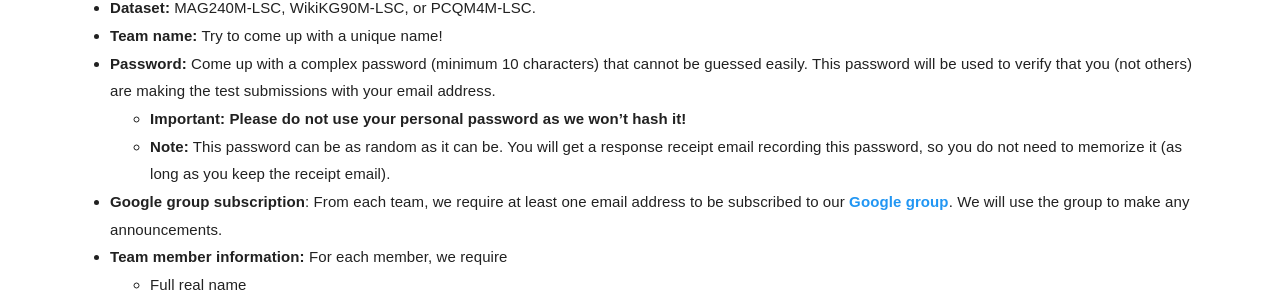
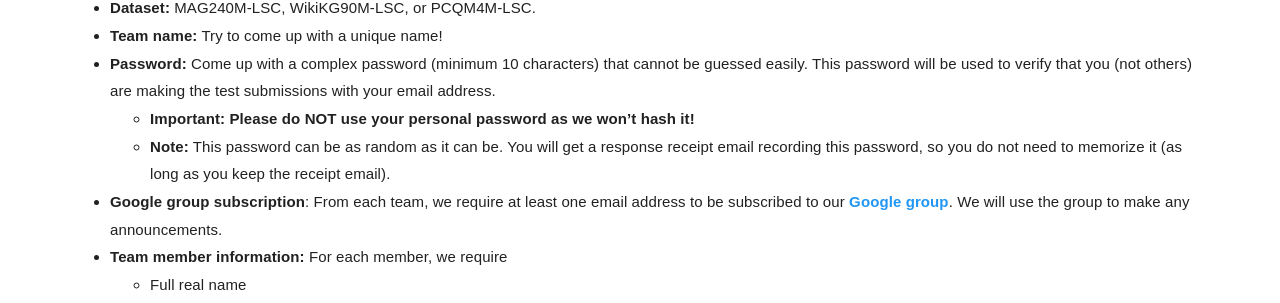
Before and after one commit to snap-stanford/ogb-web, a Jekyll site: the page built from _docs/kddcup2021/participate.md, in a window 1280 px wide and 900 px high, scrolled down 597 px. Shown: the part 150-453 px from the top of the window. Built offline with Jekyll 4.4.1, drawn with Linux system fonts in a browser that asks for light colours.

Commit message:
emphasize

```diff
--- a/_docs/kddcup2021/participate.md
+++ b/_docs/kddcup2021/participate.md
@@ -21,7 +21,7 @@ In the Google form, you will need to fill in the following information.
 - **Dataset:** MAG240M-LSC, WikiKG90M-LSC, or PCQM4M-LSC.
 - **Team name:** Try to come up with a unique name!
 - **Password:** Come up with a complex password (minimum 10 characters) that cannot be guessed easily. This password will be used to verify that you (not others) are making the test submissions with your email address.
-    - **Important: Please do not use your personal password as we won't hash it!**
+    - **Important: Please do NOT use your personal password as we won't hash it!**
     - **Note:** This password can be as random as it can be. You will get a response receipt email recording this password, so you do not need to memorize it (as long as you keep the receipt email).
 - **Google group subscription**: From each team, we require at least one email address to be subscribed to our **[Google group](https://groups.google.com/g/open-graph-benchmark)**. We will use the group to make any announcements.
 - **Team member information:** For each member, we require
```
